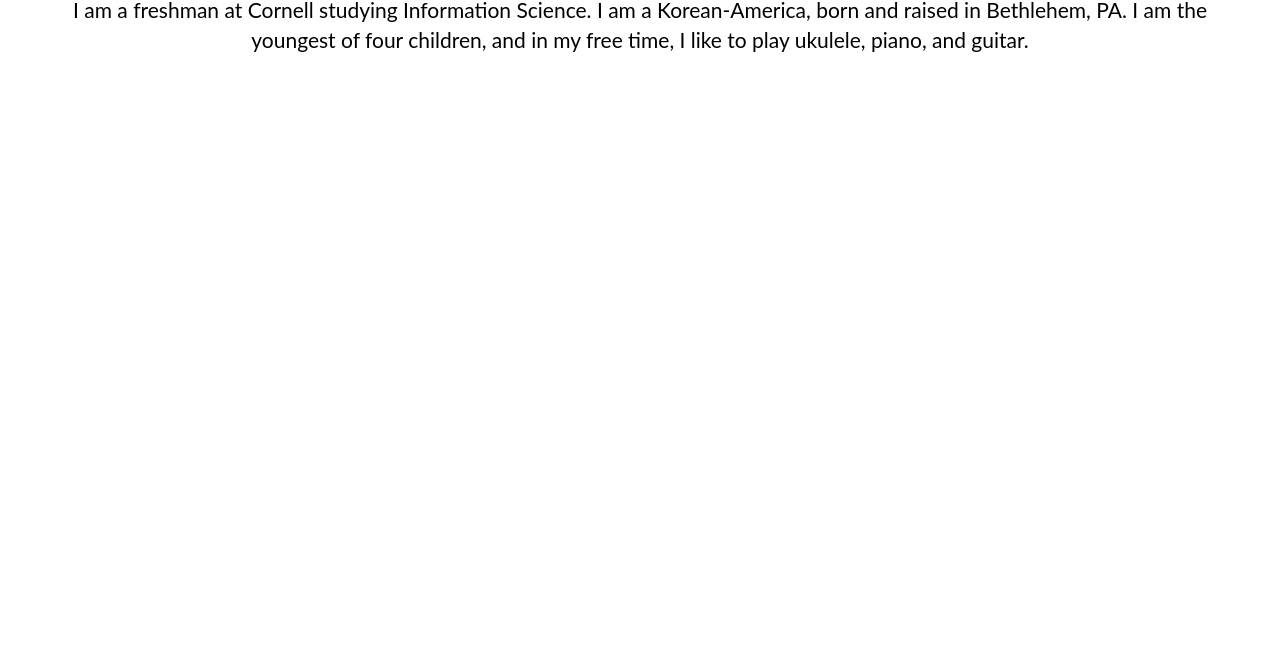
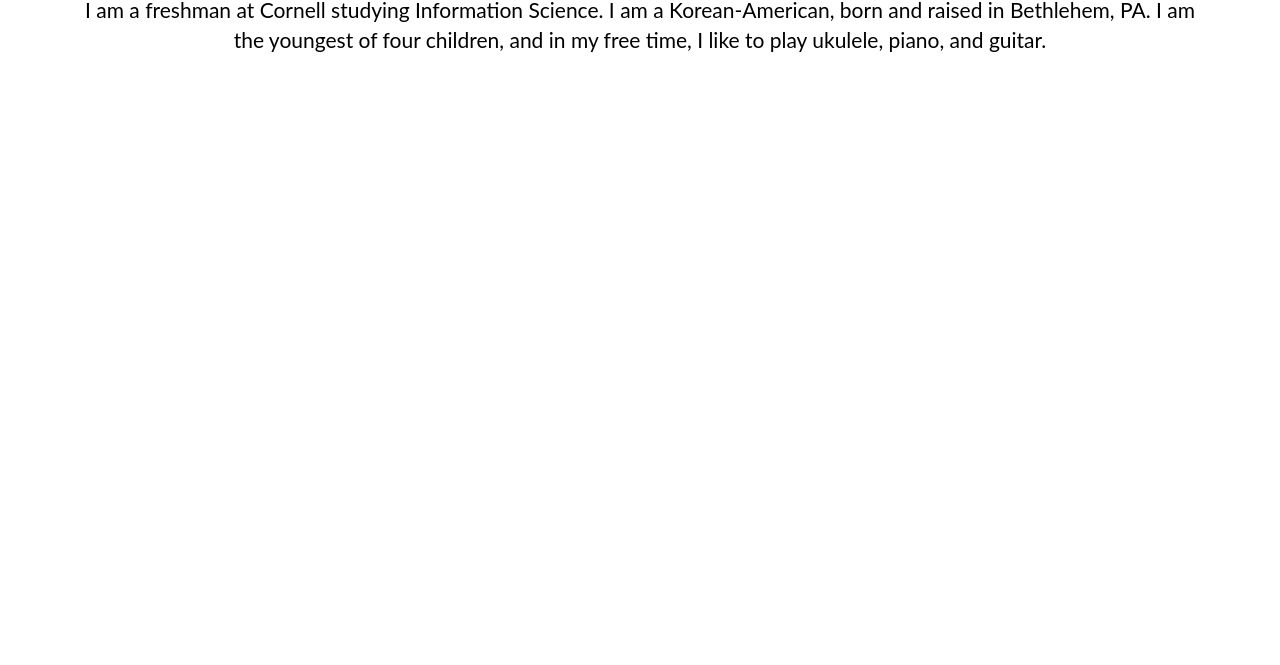
Before and after one commit to julianahhong/julianahhong, a plain HTML site: page about.html in a window 1280 px wide. Shown: the part 135-800 px from the top of the page. Drawn offline with nearby package versions, Linux system fonts and the light colour scheme; files whose address does not match are found by name.

Commit message:
Update about.html

```diff
--- a/about.html
+++ b/about.html
@@ -28,7 +28,7 @@
 			<!-- Main Heading -->
 			<h1>About Me</h1>
 
-			<p>I am a freshman at Cornell studying Information Science. I am a Korean-America, born and raised in Bethlehem, PA. I am the youngest of four children, and in my free time, I like to play ukulele, piano, and guitar.</p>
+			<p>I am a freshman at Cornell studying Information Science. I am a Korean-American, born and raised in Bethlehem, PA. I am the youngest of four children, and in my free time, I like to play ukulele, piano, and guitar.</p>
 
 
 		</div>
```
